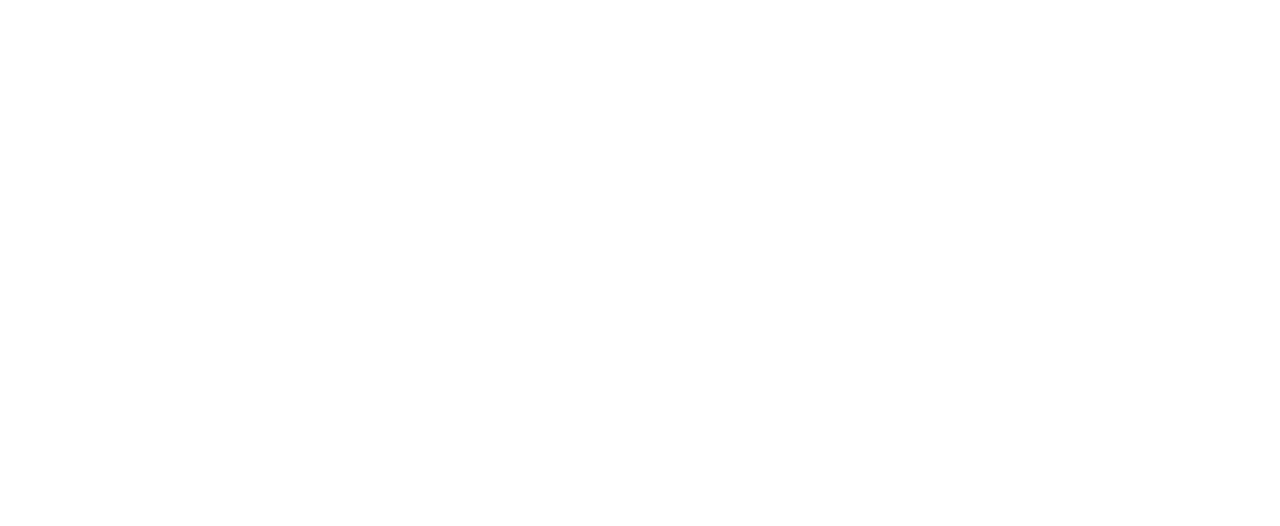
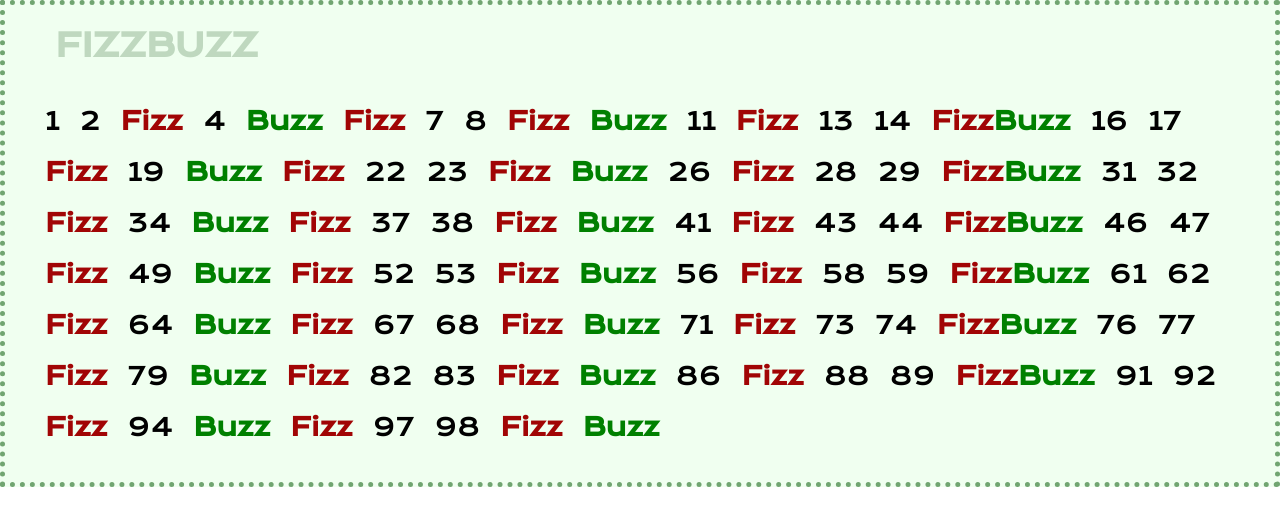
Before and after one commit to AlessandraSchiavone/js-fizzbuzz, a plain HTML site: page index.html in a window 1280 px wide. Drawn offline with nearby package versions, Linux system fonts and the light colour scheme.

Commit message:
Modifiche codice e aggiunta style

```diff
--- a/index.html
+++ b/index.html
@@ -4,9 +4,17 @@
     <meta charset="UTF-8">
     <meta http-equiv="X-UA-Compatible" content="IE=edge">
     <meta name="viewport" content="width=device-width, initial-scale=1.0">
+    <link rel="preconnect" href="https://fonts.gstatic.com">
+    <link href="https://fonts.googleapis.com/css2?family=Krona+One&display=swap" rel="stylesheet">
+    <link rel="stylesheet" href="style.css">
     <title>FizzBuzz</title>
 </head>
 <body>
+    <div id="display">
+        <h1>FizzBuzz</h1>
+        <ul id="list">
+        </ul>
+    </div>
     <script src="js/script.js"></script>
 </body>
 </html>
--- a/js/script.js
+++ b/js/script.js
@@ -2,17 +2,21 @@
 // ma per i multipli di 3 stampi "Fizz" al posto del numero e per i multipli di 5 stampi Buzz.
 // Per i numeri che sono sia multipli di 3 che di 5 stampi FizzBuzz.
 
-
-
-
+var listNumber = [];
 for(var i=1; i <= 100; i++){
-    if(( i%3 == 0 ) && ( i%5 == 0)){
-        console.log( "FizzBuzz");
+    if(( (i%3) == 0 ) && ( (i%5) == 0)){
+        listNumber.push("<strong>" +"Fizz"+ "</strong>"+"<span>" +"Buzz"+ "</span>");
     }else if ( i%3 == 0 ){
-        console.log( "Fizz");
+        listNumber.push("<strong>" +"Fizz"+ "</strong>");
     }else if( i%5 == 0){
-        console.log( "Buzz");;
+        listNumber.push("<span>" +"Buzz"+ "</span>");
     }else{
-     console.log(i);
+        listNumber.push(i);
     }
 }
+
+var elemento = document.getElementById("list");
+
+for(i=0; i< 100; i++) {
+    elemento.innerHTML +=  "<li>" + listNumber[i] + "</li>";
+}
--- /dev/null
+++ b/style.css
@@ -0,0 +1,34 @@
+*{
+    box-sizing: border-box;
+    padding:0;
+    margin:0;
+}
+#display{
+    font-family: 'Krona One', sans-serif;
+    border:5px dotted rgb(113, 165, 113);
+    background-color: honeydew;
+}
+#display h1{
+    text-transform: uppercase;
+    color:rgb(191, 216, 191);
+    padding-top:20px;
+    padding-left:50px;
+}
+#list{
+    display:flex;
+    padding:30px;
+    flex-wrap: wrap;
+}
+#list  > li{
+    font-size: 25px;
+    display: inline;
+    list-style: none;
+    padding:10px;
+}
+li > span{
+    color:green;
+    font-weight: bold;
+}
+li > strong{
+    color:rgb(161, 5, 5);
+}
```
